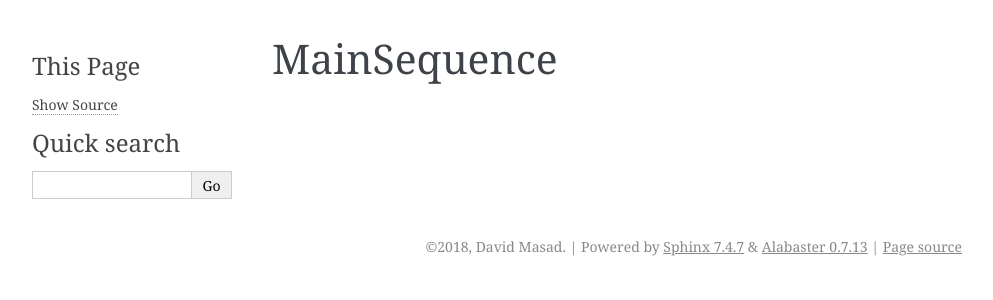
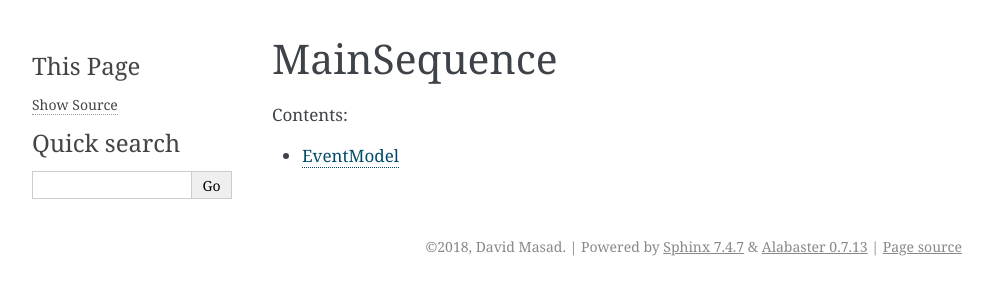
Before and after one commit to dmasad/MainSequence, a Sphinx documentation site: the page built from docs/source/index.rst, in a window 1280 px wide. Shown: the top 300 px of the page, without its empty margins (148-1141 px from the left). Built offline with Sphinx 7.4.7, drawn with Linux system fonts in a browser that asks for light colours.

Commit message:
Minor documentation updates

```diff
--- a/docs/source/conf.py
+++ b/docs/source/conf.py
@@ -14,4 +14,6 @@ master_doc = 'index'
 pygments_style = 'sphinx'
 html_theme = 'alabaster'
 html_static_path = ['_static']
+autoclass_content = "both"
+autodoc_member_order = "bysource"
 extensions = ['sphinx.ext.autodoc', 'sphinx.ext.napoleon']
--- a/docs/source/event_model.rst
+++ b/docs/source/event_model.rst
@@ -1,2 +1,5 @@
+EventModel
+**********************
+
 .. autoclass:: mainsequence.EventModel
 	:members:
--- a/docs/source/index.rst
+++ b/docs/source/index.rst
@@ -4,3 +4,5 @@ MainSequence
 .. toctree::
 	:maxdepth: 2
 	:caption: Contents:
+
+	event_model
```
